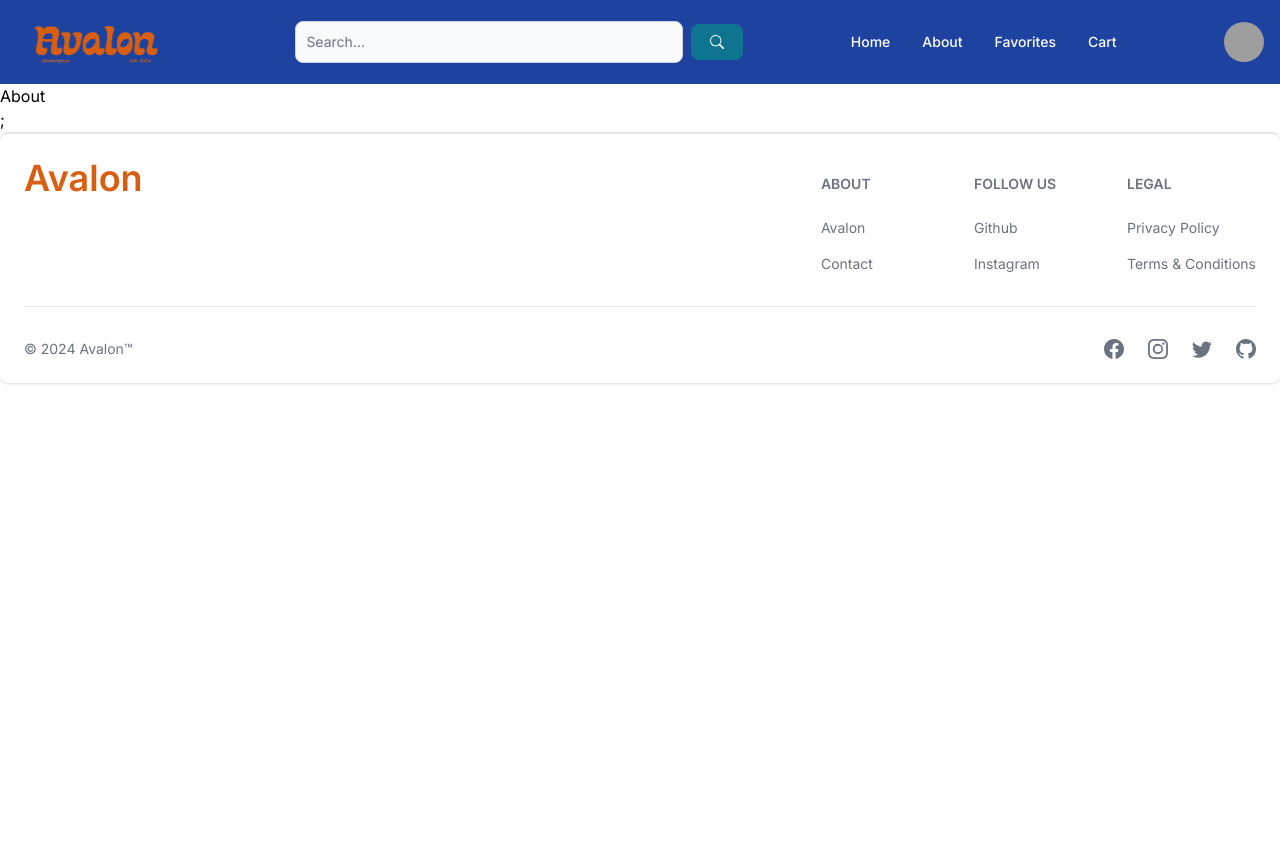
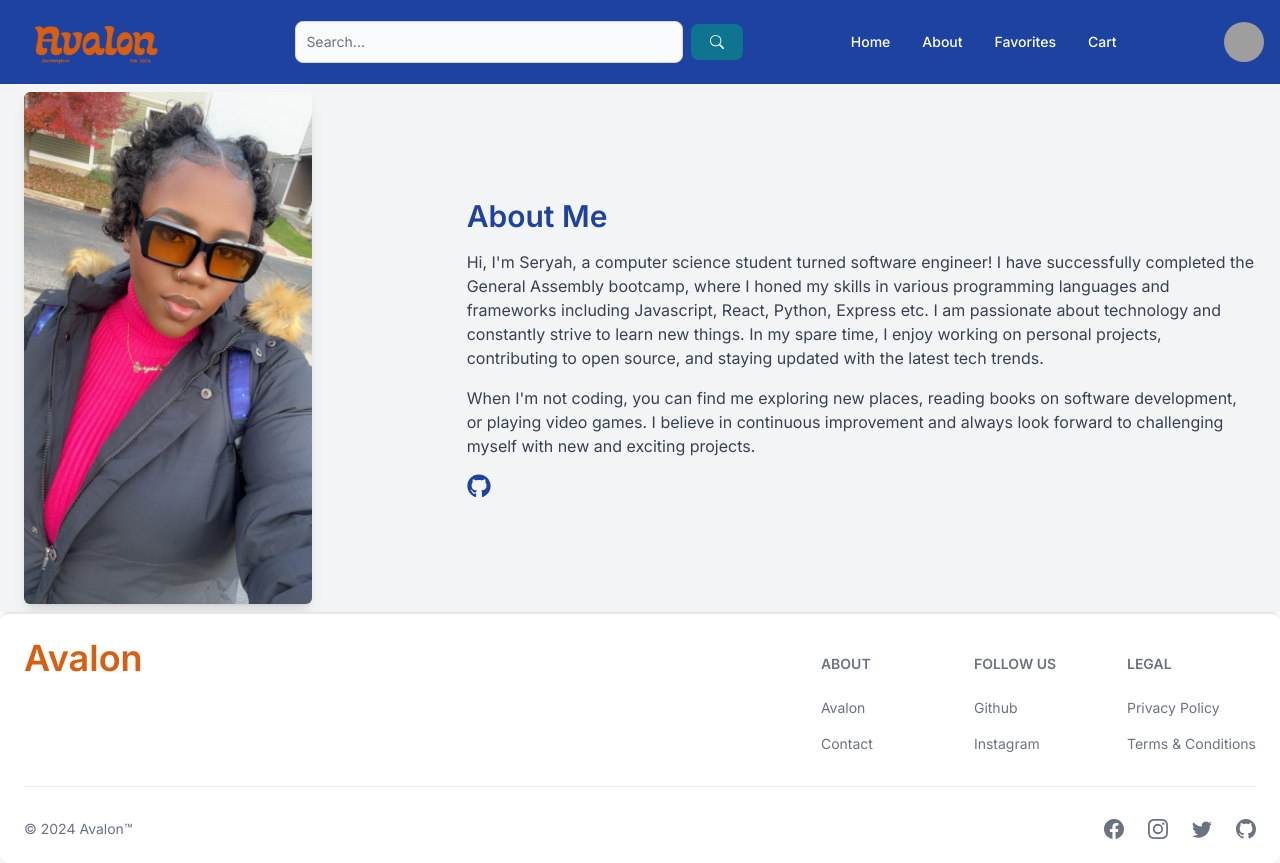
Before and after one commit to SeryahWilliam/avalon, a Next.js app: page /about in a window 1280 px wide. Before the commit the page ends 800 px from the top, so only its background shows below. Built offline with nearby package versions, Linux system fonts and the light colour scheme; no server answers; sample sign-in values are in the browser's storage; grey boxes are pictures that could not be loaded.

Commit message:
about me

```diff
--- a/src/app/about/page.jsx
+++ b/src/app/about/page.jsx
@@ -1,12 +1,51 @@
 import React from "react";
 import ProtectedRoute from "../components/ProtectedRoute";
+import { FaGithub } from "react-icons/fa";
 
-function page() {
+function About() {
   return (
     <ProtectedRoute>
-      <div>About</div>;
+      <div className="container mx-auto p-6 h-[66vh] flex flex-col md:flex-row items-center bg-gray-100">
+        <div className="md:w-1/3 w-full mb-6 md:mb-0">
+          <img
+            src="/images/profile.jpeg"
+            alt="Profile"
+            className="rounded-md shadow-lg w-72 object-cover mx-auto md:mx-0"
+          />
+        </div>
+        <div className="md:w-2/3 w-full md:pl-8 text-center md:text-left">
+          <h1 className="text-3xl font-semibold text-blue-800 mb-4">
+            About Me
+          </h1>
+          <p className="text-gray-700 mb-4">
+            Hi, I'm Seryah, a computer science student turned software engineer!
+            I have successfully completed the General Assembly bootcamp, where I
+            honed my skills in various programming languages and frameworks
+            including Javascript, React, Python, Express etc. I am passionate
+            about technology and constantly strive to learn new things. In my
+            spare time, I enjoy working on personal projects, contributing to
+            open source, and staying updated with the latest tech trends.
+          </p>
+          <p className="text-gray-700 mb-4">
+            When I'm not coding, you can find me exploring new places, reading
+            books on software development, or playing video games. I believe in
+            continuous improvement and always look forward to challenging myself
+            with new and exciting projects.
+          </p>
+          <div className="flex justify-center md:justify-start">
+            <a
+              href="https://github.com/SeryahWilliam"
+              target="_blank"
+              rel="noopener noreferrer"
+              className="text-blue-800 hover:text-blue-600 text-2xl"
+            >
+              <FaGithub />
+            </a>
+          </div>
+        </div>
+      </div>
     </ProtectedRoute>
   );
 }
 
-export default page;
+export default About;
--- a/src/app/components/ProtectedRoute.js
+++ b/src/app/components/ProtectedRoute.js
@@ -11,12 +11,12 @@ const ProtectedRoute = ({ children }) => {
   const router = useRouter();
 
   useEffect(() => {
-    if (!session && status !== "loading" && !user) {
+    if (!session && status !== "loading") {
       router.push("/auth/signin");
     }
   }, [session, status, user, router]);
 
-  if (status === "loading" ) {
+  if (status === "loading") {
     return <Loader />;
   }
 
--- a/src/app/components/SignOutButton.js
+++ b/src/app/components/SignOutButton.js
@@ -1,9 +1,17 @@
 import React from "react";
 import { signOut } from "next-auth/react";
 import { Button } from "flowbite-react";
+import { useDispatch } from "react-redux";
+import { clearUser } from "../redux/slices/authSlice";
 
 function SignOutButton() {
-  return <Button onClick={() => signOut()}>Sign Out</Button>;
+  const dispatch = useDispatch();
+
+  const handleSignOut = async () => {
+    await signOut();
+    dispatch(clearUser());
+  };
+  return <Button onClick={handleSignOut}>Sign Out</Button>;
 }
 
 export default SignOutButton;
--- a/src/app/redux/slices/authSlice.js
+++ b/src/app/redux/slices/authSlice.js
@@ -19,8 +19,11 @@ const authSlice = createSlice({
     setError: (state, action) => {
       state.error = action.payload;
     },
+    clearUser(state) {
+      state.user = null;
+    },
   },
 });
 
-export const { setUser, setLoading, setError } = authSlice.actions;
+export const { setUser, setLoading, setError, clearUser } = authSlice.actions;
 export default authSlice.reducer;
--- a/src/app/seller/page.jsx
+++ b/src/app/seller/page.jsx
@@ -49,7 +49,7 @@ function SellerProfile() {
 
       if (response.ok) {
         const data = await response.json();
-        router.push(`/items/${data._id}`); // Redirect to the new item's page
+        router.push(`/items/${data._id}`);
       } else {
         const errorData = await response.json();
         setMessage(`Error: ${errorData.message}`);
```
Also changed, not shown: public/images/profile.jpeg (added).
